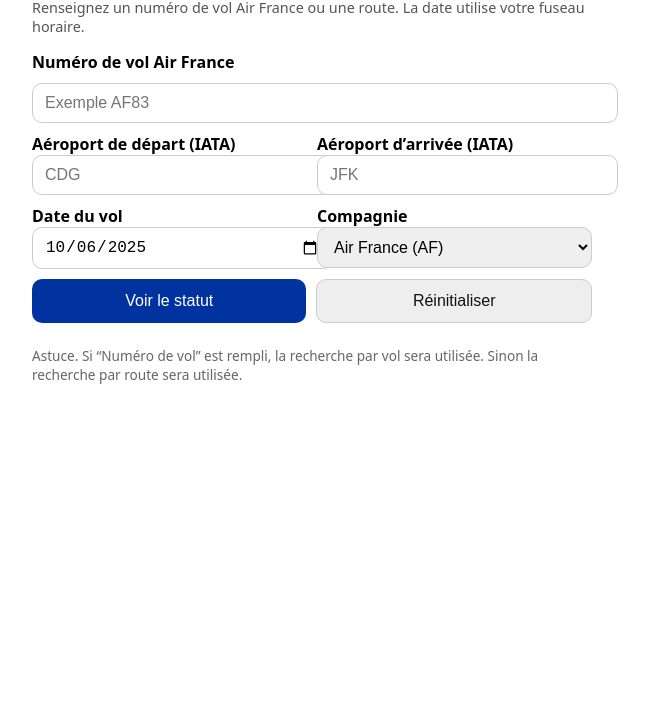
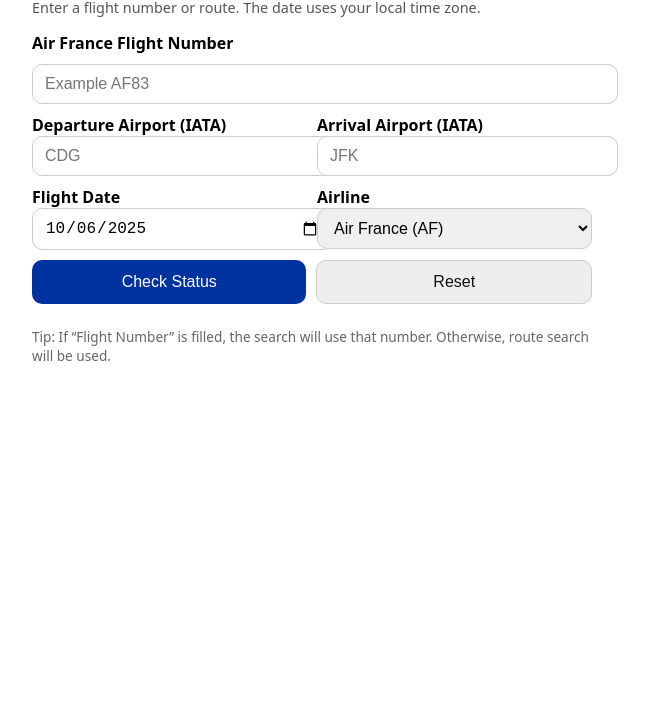
Before and after one commit to laurynemarcandalli-lang/PlugIn-Flight-Status, a plain HTML site: page index.html in a window 1280 px wide. Shown: the part 94-800 px from the top of the page, without its empty margins (328-977 px from the left). Drawn offline with Linux system fonts and the light colour scheme.

Commit message:
Update index.html

```diff
--- a/index.html
+++ b/index.html
@@ -1,9 +1,9 @@
 <!doctype html>
-<html lang="fr">
+<html lang="en">
 <head>
   <meta charset="utf-8" />
   <meta name="viewport" content="width=device-width, initial-scale=1" />
-  <title>Statut de vol Air France • Raccourci Mayday</title>
+  <title>Air France Flight Status • Mayday Shortcut</title>
   <style>
     :root { font-family: system-ui, -apple-system, Segoe UI, Roboto, Ubuntu, Cantarell, Arial, sans-serif; }
     body { max-width: 560px; margin: 24px auto; padding: 8px; }
@@ -20,31 +20,31 @@
   </style>
 </head>
 <body>
-  <h1>Statut de vol Air France</h1>
-  <p class="hint">Renseignez un numéro de vol Air France ou une route. La date utilise votre fuseau horaire.</p>
+  <h1>Air France Flight Status</h1>
+  <p class="hint">Enter a flight number or route. The date uses your local time zone.</p>
 
   <form id="flightForm">
-    <label for="flightNo">Numéro de vol Air France</label>
-    <input id="flightNo" name="flightNo" placeholder="Exemple AF83" autocomplete="off" />
+    <label for="flightNo">Air France Flight Number</label>
+    <input id="flightNo" name="flightNo" placeholder="Example AF83" autocomplete="off" />
 
     <div class="row">
       <div>
-        <label for="dep">Aéroport de départ (IATA)</label>
+        <label for="dep">Departure Airport (IATA)</label>
         <input id="dep" name="dep" placeholder="CDG" maxlength="3" autocomplete="off" />
       </div>
       <div>
-        <label for="arr">Aéroport d’arrivée (IATA)</label>
+        <label for="arr">Arrival Airport (IATA)</label>
         <input id="arr" name="arr" placeholder="JFK" maxlength="3" autocomplete="off" />
       </div>
     </div>
 
     <div class="row">
       <div>
-        <label for="date">Date du vol</label>
+        <label for="date">Flight Date</label>
         <input id="date" name="date" type="date" />
       </div>
       <div>
-        <label for="airline">Compagnie</label>
+        <label for="airline">Airline</label>
         <select id="airline" name="airline">
           <option value="AF" selected>Air France (AF)</option>
           <option value="KL">KLM (KL)</option>
@@ -55,14 +55,14 @@
     </div>
 
     <div class="actions">
-      <button type="submit" class="btn">Voir le statut</button>
-      <button type="button" id="resetBtn" class="btn secondary">Réinitialiser</button>
+      <button type="submit" class="btn">Check Status</button>
+      <button type="button" id="resetBtn" class="btn secondary">Reset</button>
     </div>
-    <p class="small">Astuce. Si “Numéro de vol” est rempli, la recherche par vol sera utilisée. Sinon la recherche par route sera utilisée.</p>
+    <p class="small">Tip: If “Flight Number” is filled, the search will use that number. Otherwise, route search will be used.</p>
   </form>
 
   <script>
-    // Pré-remplit avec la date du jour
+    // Prefill today's date
     const dateInput = document.getElementById('date');
     if (!dateInput.value) {
       const now = new Date();
@@ -92,7 +92,7 @@
       const arr = (document.getElementById('arr').value || '').trim().toUpperCase();
 
       const dateStr = document.getElementById('date').value; // yyyy-mm-dd
-      if (!dateStr) { alert('Merci de sélectionner une date'); return; }
+      if (!dateStr) { alert('Please select a date.'); return; }
       const [year, monthStr, dayStr] = dateStr.split('-');
       const yearNum = parseInt(year, 10);
       const monthNum = parseInt(monthStr, 10);
@@ -102,7 +102,7 @@
       let flightNumberDigits = '';
       if (flightNoRaw) {
         const m = flightNoRaw.match(/^([A-Z]{1,3})?\s*0*([0-9]{1,4})$/);
-        if (!m) { alert('Numéro de vol invalide. Exemples: AF83 ou 83'); return; }
+        if (!m) { alert('Invalid flight number. Examples: AF83 or 83'); return; }
         if (m[1]) airlineCode = m[1].toUpperCase();
         flightNumberDigits = m[2];
       }
@@ -112,21 +112,21 @@
         target = `https://www.flightstats.com/v2/flight-tracker/${encodeURIComponent(airlineCode)}/${encodeURIComponent(flightNumberDigits)}?year=${yearNum}&month=${monthNum}&date=${dayNum}`;
       } else {
         if (!dep || !arr || dep.length !== 3 || arr.length !== 3) {
-          alert('Merci de saisir les codes IATA départ et arrivée, trois lettres chacun. Exemple CDG et JFK');
+          alert('Please enter valid 3-letter IATA departure and arrival codes, e.g., CDG and JFK.');
           return;
         }
         target = `https://www.flightstats.com/v2/flight-tracker/route/${encodeURIComponent(dep)}/${encodeURIComponent(arr)}?year=${yearNum}&month=${monthNum}&date=${dayNum}`;
       }
 
-      // Ouvre dans un nouvel onglet pour éviter le blocage en iframe (Mayday)
+      // Open in new tab to avoid iframe blocking (Mayday)
       window.open(target, '_blank', 'noopener');
 
-      // Fallback si l’ouverture est bloquée
+      // Fallback link if blocked
       setTimeout(() => {
         if (!document.getElementById('fallbackLink')) {
           const p = document.createElement('p');
           p.id = 'fallbackLink';
-          p.innerHTML = `Si rien ne s'est ouvert, cliquez ici : <a href="${target}" target="_blank" rel="noopener">Ouvrir le statut du vol</a>`;
+          p.innerHTML = `If nothing opened, click here: <a href="${target}" target="_blank" rel="noopener">Open flight status</a>`;
           document.body.appendChild(p);
         }
       }, 400);
```
